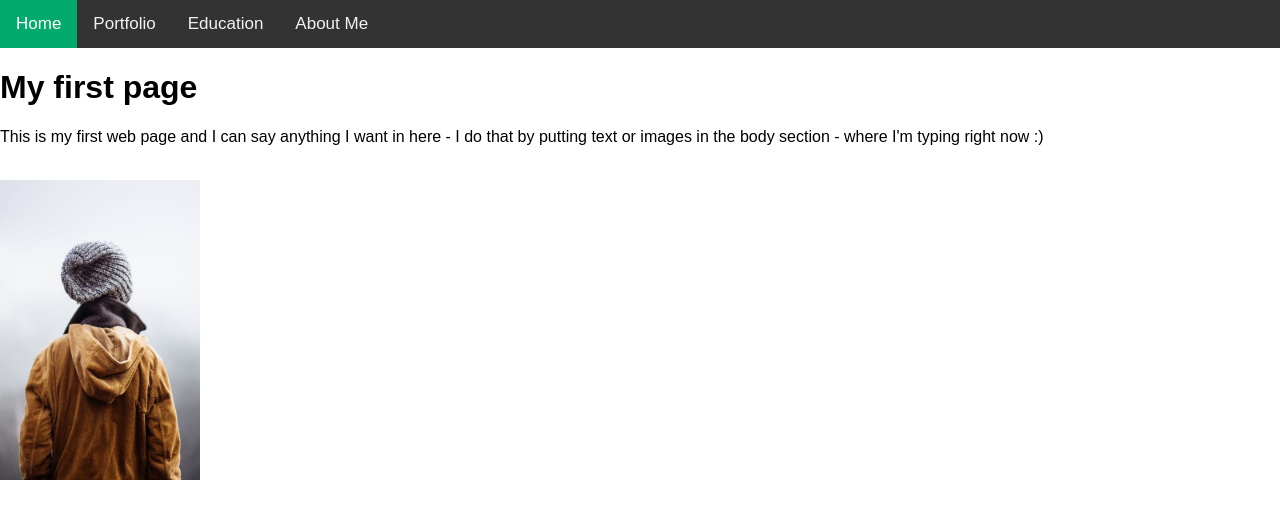
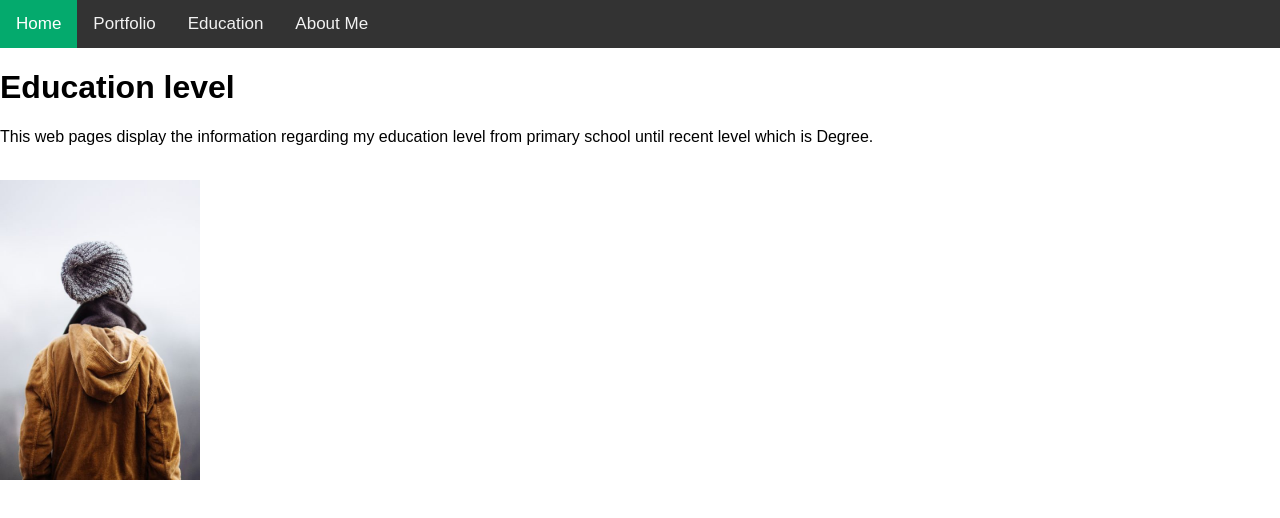
Before and after one commit to min9y00ni/min9y00ni.github.io, a plain HTML site: page education.html in a window 1280 px wide. Drawn offline with Linux system fonts and the light colour scheme.

Commit message:
Update education.html

```diff
--- a/education.html
+++ b/education.html
@@ -4,7 +4,7 @@
     <meta charset="UTF-8">
     <meta name="viewport" content="width=device=width, initial-scale=1.0">
 
-    <title> My Personal Website </title>
+    <title> Education </title>
 
     <!-- Google tag (gtag.js) -->
     <script async src="https://www.googletagmanager.com/gtag/js?id=G-TPC2H3GZD3"></script>
@@ -56,9 +56,9 @@
       <a href="education.html">Education</a>
       <a href="aboutMe.html">About Me</a>
     </div>
-    <h1> My first page </h1>
+    <h1> Education level </h1>
 
-    <p>This is my first web page and I can say anything I want in here - I do that by putting text or images in the body section - where I'm typing right now :)</p><br>
+    <p>This web pages display the information regarding my education level from primary school until recent level which is Degree.</p><br>
 
     <img src="img_girl.jpg" alt="Girl in a jacket" width="200" height="300">
   </body>
```
